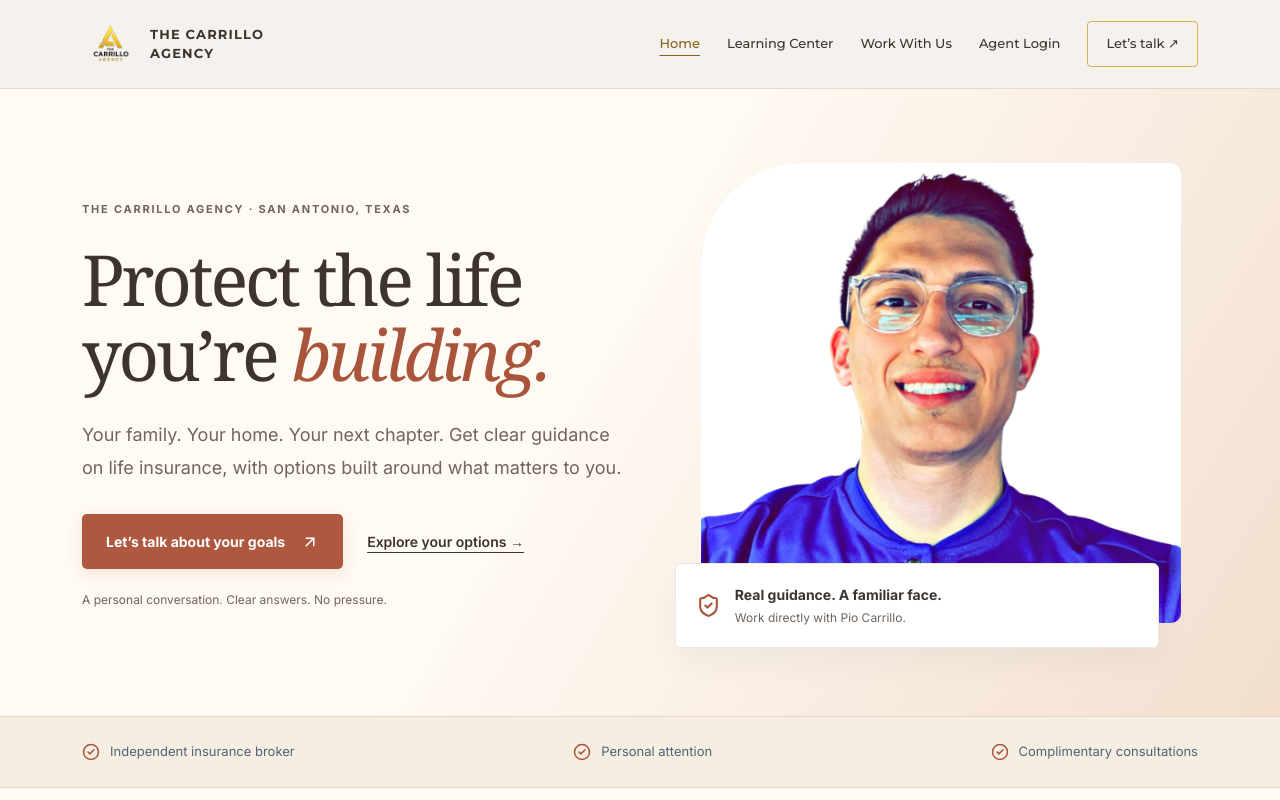
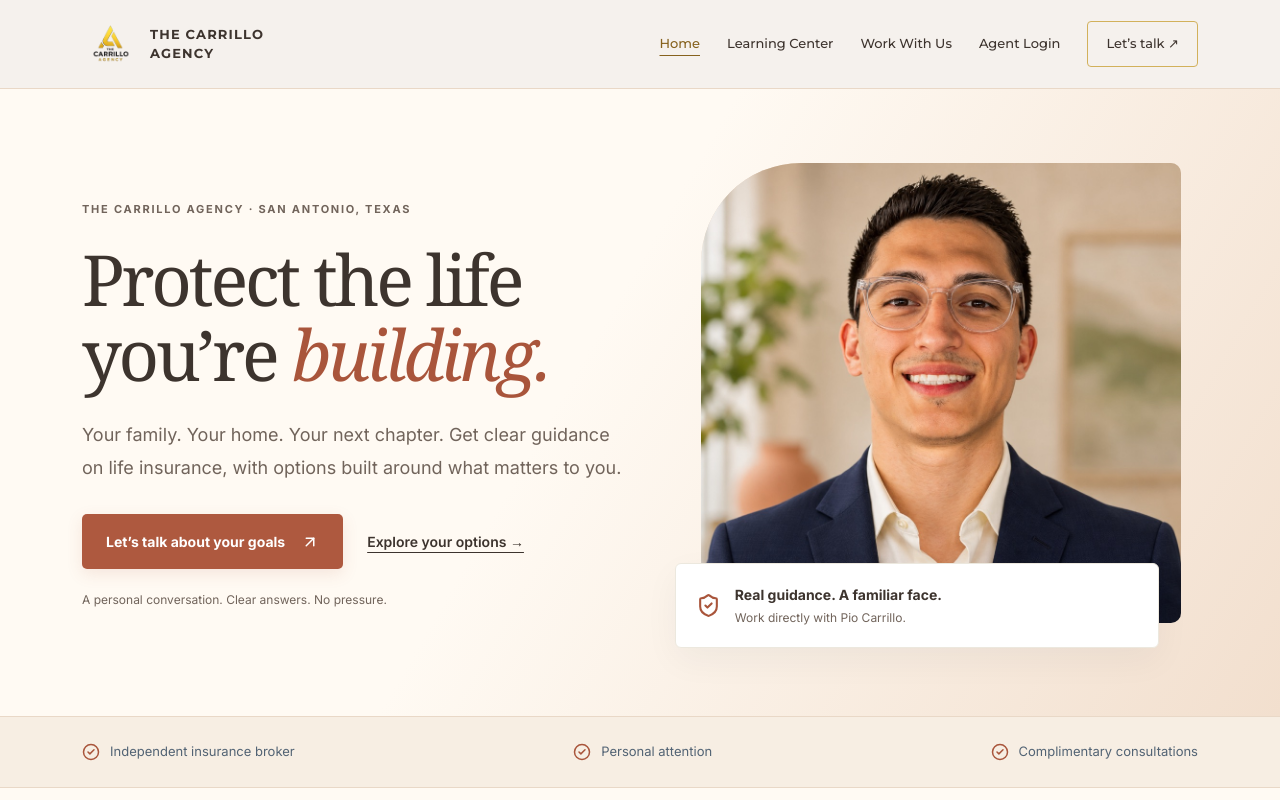
Before and after one commit to piocarrillo17/carrillo-agency-site, a Next.js app: page / in a window 1280 px wide. Shown: the top 800 px of the page. Built offline with nearby package versions, Linux system fonts and the light colour scheme.

Commit message:
Use approved professional navy blazer headshot on homepage

```diff
--- a/app/(public)/page.tsx
+++ b/app/(public)/page.tsx
@@ -17,7 +17,7 @@ export default function Home() {
   return <main className="agency-home" id="main-content">
     <section className="agency-hero"><div className="agency-wrap agency-split">
       <div><p className="agency-eyebrow">THE CARRILLO AGENCY · SAN ANTONIO, TEXAS</p><h1>Protect the life<br />you’re <em>building.</em></h1><p className="agency-lead">Your family. Your home. Your next chapter. Get clear guidance on life insurance, with options built around what matters to you.</p><div className="agency-actions"><Link className="agency-button" href="/quote">Let’s talk about your goals <ArrowUpRight size={18} /></Link><Link className="agency-text-link" href="/learn">Explore your options →</Link></div><p className="agency-small">A personal conversation. Clear answers. No pressure.</p></div>
-      <div className="agency-hero-photo"><Image src="/headshot.png" alt="Pio Carrillo, your independent insurance broker" width={620} height={700} priority /><div className="agency-photo-note"><ShieldCheck size={25} /><div><strong>Real guidance. A familiar face.</strong><span>Work directly with Pio Carrillo.</span></div></div></div>
+      <div className="agency-hero-photo"><Image src="/headshot-professional.jpg" alt="Pio Carrillo, your independent insurance broker" width={620} height={700} priority /><div className="agency-photo-note"><ShieldCheck size={25} /><div><strong>Real guidance. A familiar face.</strong><span>Work directly with Pio Carrillo.</span></div></div></div>
     </div></section>
     <section className="agency-trust"><div className="agency-wrap"><span><CircleCheck size={18} /> Independent insurance broker</span><span><CircleCheck size={18} /> Personal attention</span><span><CircleCheck size={18} /> Complimentary consultations</span></div></section>
     <section className="agency-wrap agency-family-strip" aria-label="The people and moments worth protecting">
```
Also changed, not shown: public/headshot-professional.jpg (added).
